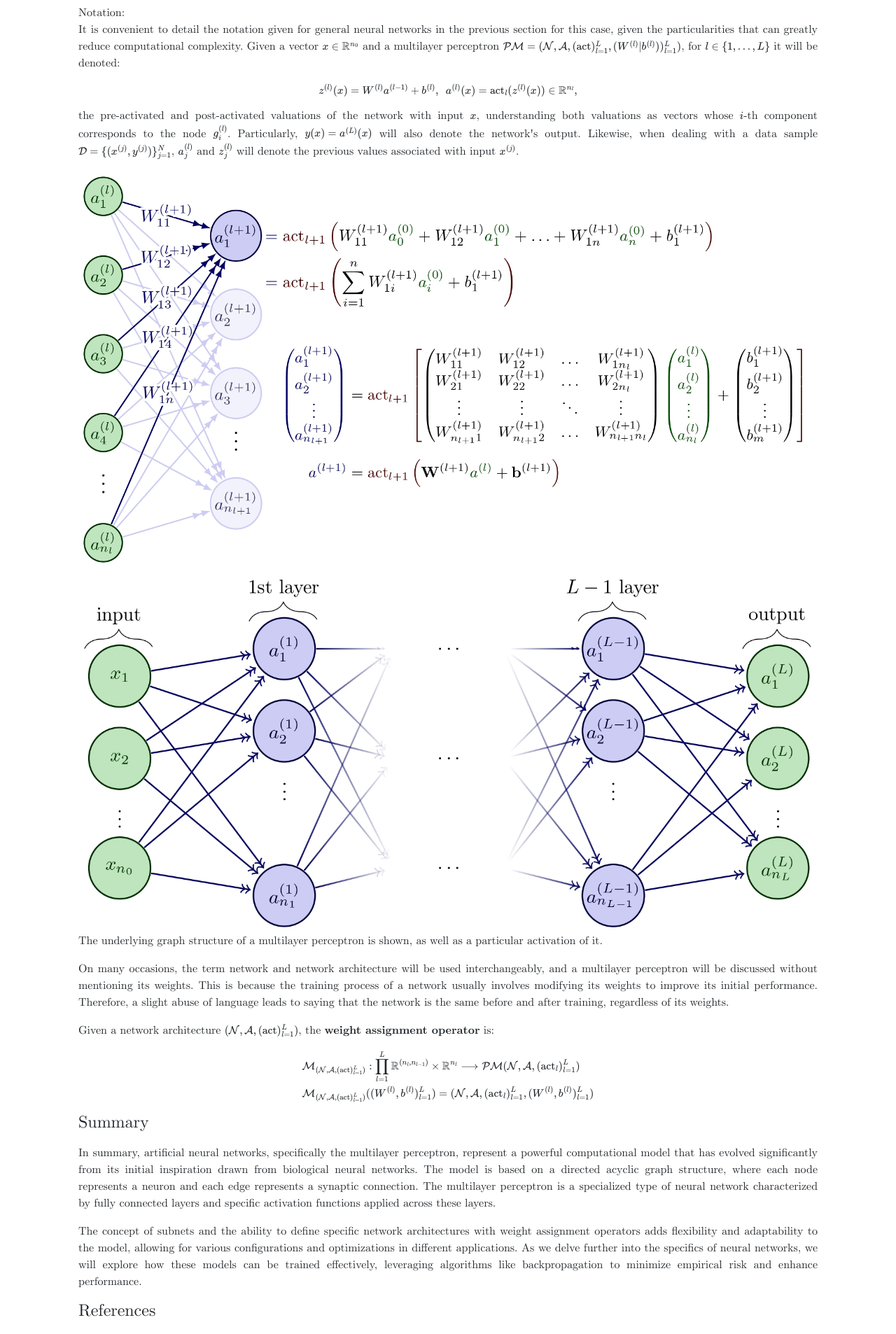
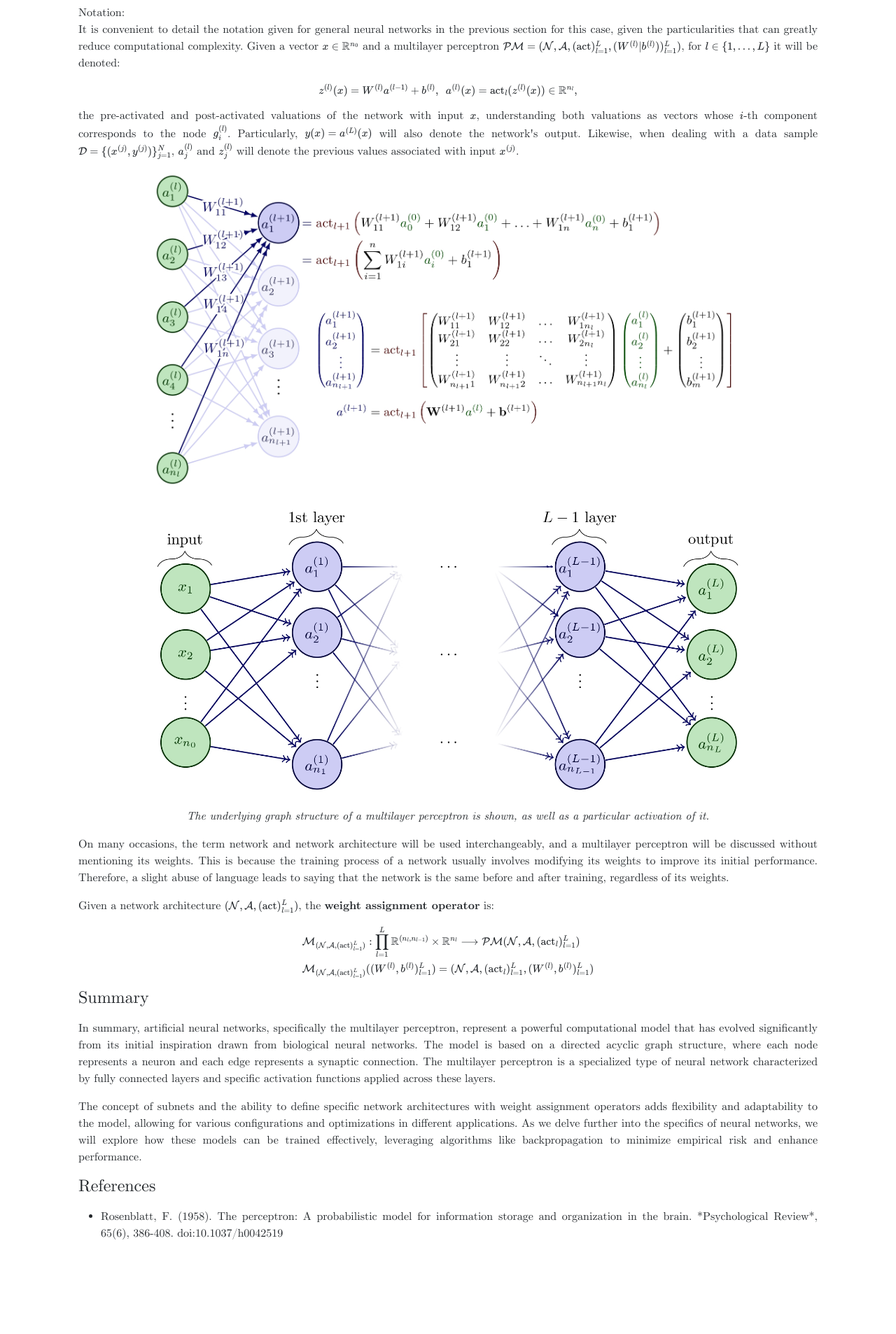
Before and after one commit to RoidaVinci/web, a Jekyll site: the page articles/nn_graph.html, which Jekyll copies as it is, in a window 1280 px wide. Shown: the part 1557-3463 px from the top of the page at 70% size. Built offline with Jekyll 4.4.1, drawn with Linux system fonts in a browser that asks for light colours; some web fonts are replaced; after the commit the page ends 3348 px from its top, so only the background shows below that.

Commit message:
Update nn_graph.html

```diff
--- a/articles/nn_graph.html
+++ b/articles/nn_graph.html
@@ -111,11 +111,14 @@
       </p>
     </div>
 
-    <figure>
-      <img src="../imaxes/perceptron_activacion.jpg" alt="Perceptron Activation" class="img-fluid">
-      <img src="../imaxes/perceptron.jpg" alt="Perceptron Structure" class="img-fluid">
-      <figcaption>The underlying graph structure of a multilayer perceptron is shown, as well as a particular activation of it.</figcaption>
+    <figure style="text-align: center;">
+      <img src="../imaxes/perceptron_activacion.jpg" alt="Perceptron Activation" class="img-fluid" style="width: 80%; display: block; margin: 0 auto;">
+      <img src="../imaxes/perceptron.jpg" alt="Perceptron Structure" class="img-fluid" style="width: 80%; display: block; margin: 20px auto;">
+      <figcaption style="text-align: center; font-style: italic; margin-top: 10px;">
+          The underlying graph structure of a multilayer perceptron is shown, as well as a particular activation of it.
+      </figcaption>
     </figure>
+
 
     <p>
       On many occasions, the term network and network architecture will be used interchangeably, and a multilayer perceptron will be discussed without mentioning its weights. This is because the training process of a network usually involves modifying its weights to improve its initial performance. Therefore, a slight abuse of language leads to saying that the network is the same before and after training, regardless of its weights.
```
